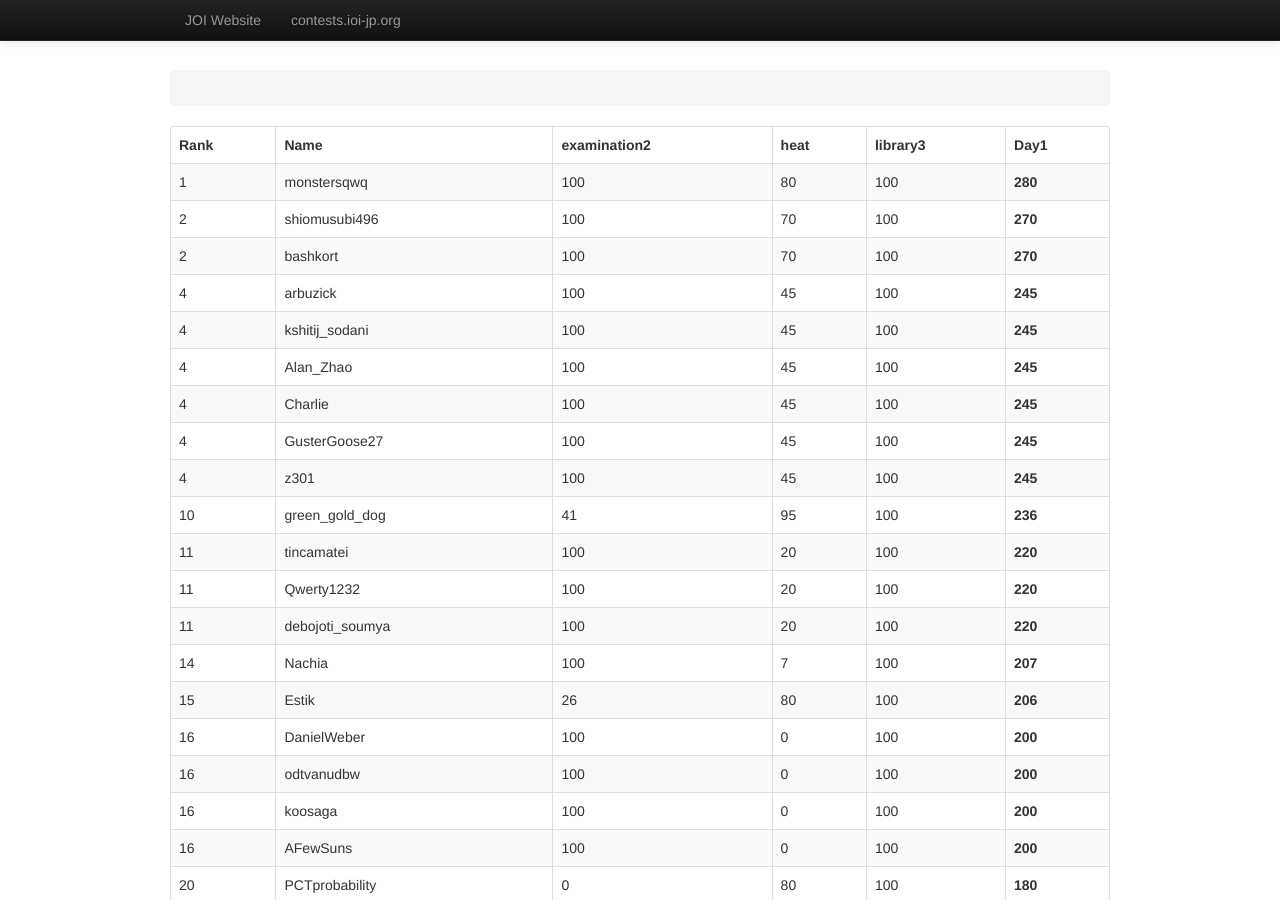
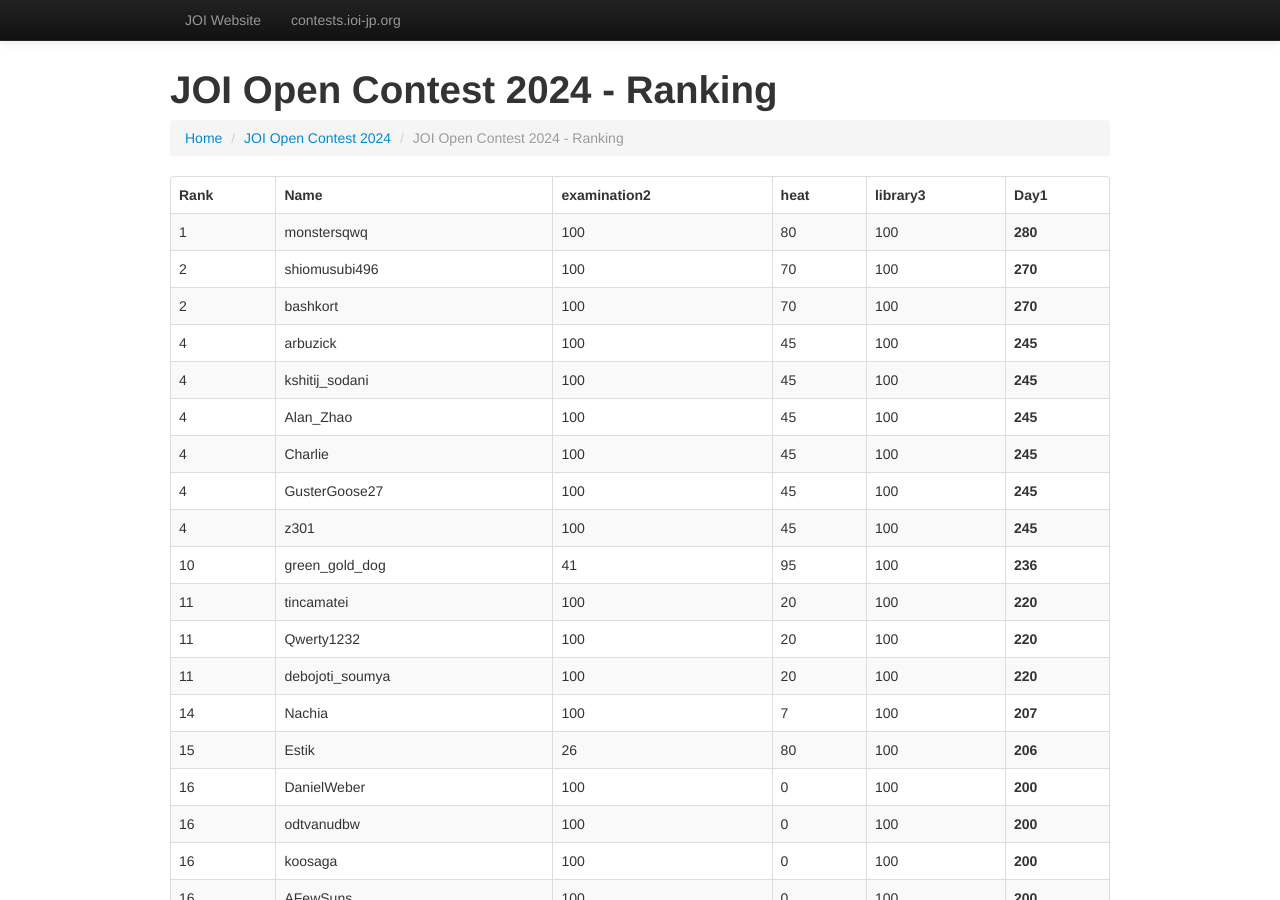
Before and after one commit to jcioi/joi-contests-site, a Jekyll site: the page built from open-2024/ranking.md, in a window 1280 px wide and 900 px high. Built offline with Jekyll 4.4.1, drawn with Linux system fonts in a browser that asks for light colours; our own code applies the rules of GitHub Pages for plain Markdown files.

Commit message:
Add header of ranking page

```diff
--- a/open-2024/ranking.md
+++ b/open-2024/ranking.md
@@ -1,3 +1,12 @@
+---
+layout: "default"
+language: "en"
+title: "JOI Open Contest 2024 - Ranking"
+breadcrumb:
+  - ["/", "Home"]
+  - ["/open-2024/", "JOI Open Contest 2024"]
+---
+
 <table class="table table-bordered table-striped">
 <thead>
 <tr><th>Rank</th><th>Name</th><th>examination2</th><th>heat</th><th>library3</th><th>Day1</th></tr>
```
